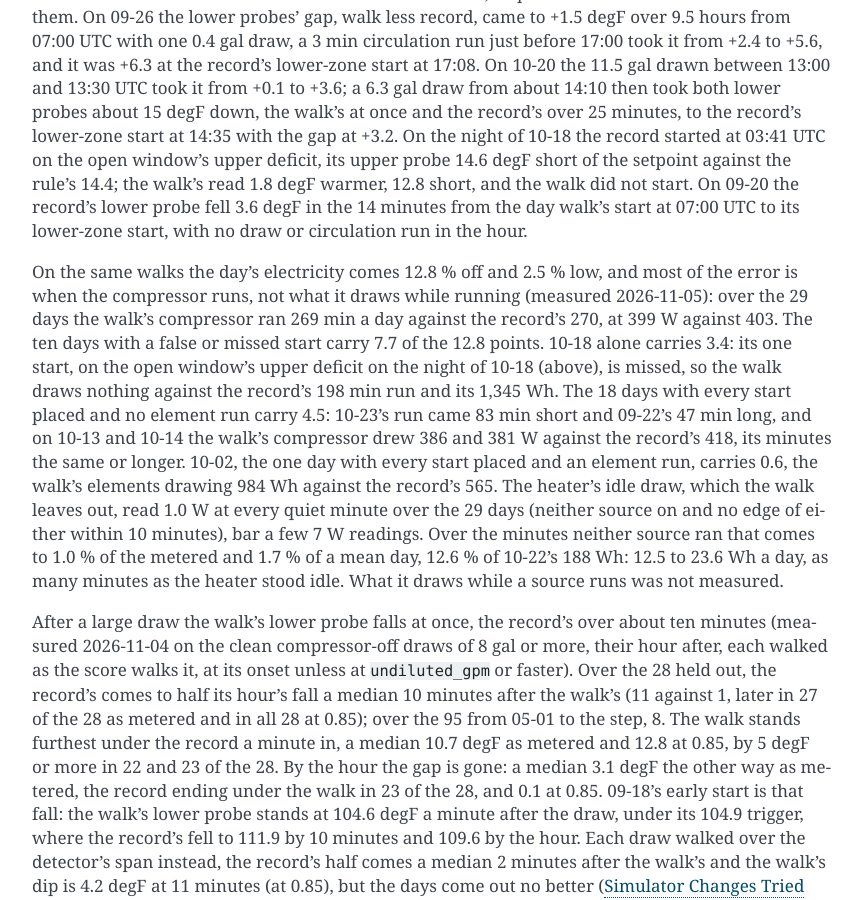
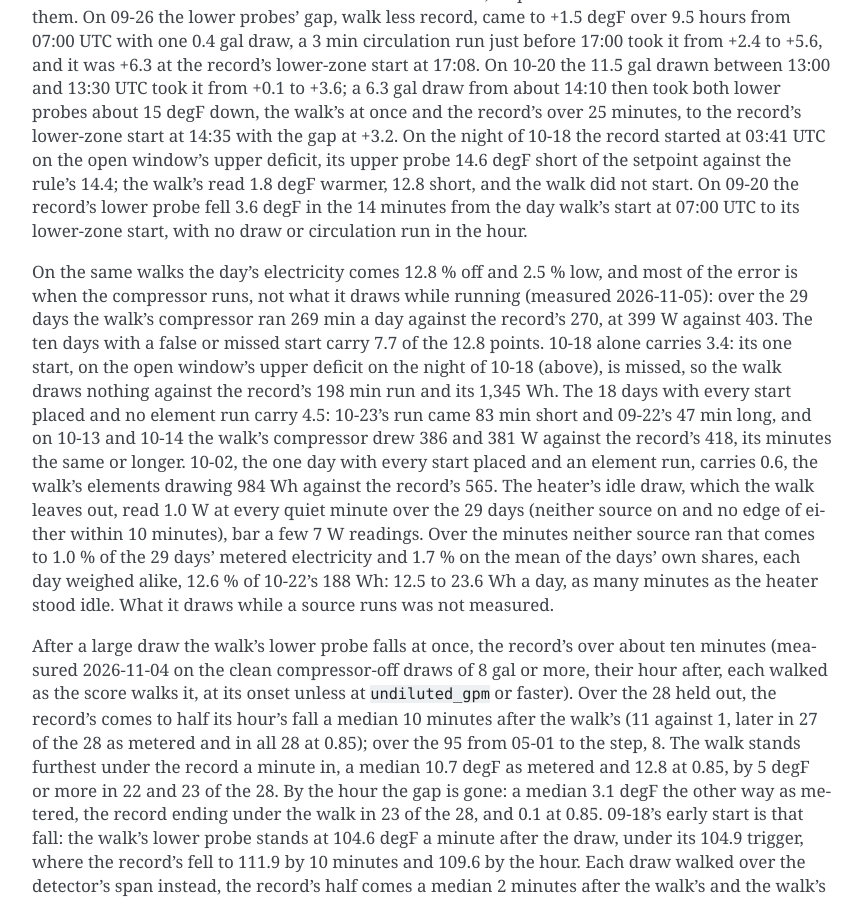
Before and after one commit to eman/nwp500-python, a Sphinx documentation site: the page built from docs/explanation/simulator.rst, in a window 1280 px wide and 900 px high, scrolled down 12627 px. Shown: the whole window, without its empty margins (338-1200 px from the left). Built offline with Sphinx 7.4.7, drawn with Linux system fonts in a browser that asks for light colours.

Commit message:
docs(sim): the idle share's two aggregates named

```diff
--- a/docs/explanation/simulator.rst
+++ b/docs/explanation/simulator.rst
@@ -744,10 +744,11 @@ and an element run, carries 0.6, the walk's elements drawing 984 Wh
 against the record's 565. The heater's idle draw, which the walk leaves
 out, read 1.0 W at every quiet minute over the 29 days (neither source
 on and no edge of either within 10 minutes), bar a few 7 W readings.
-Over the minutes neither source ran that comes to 1.0 % of the metered
-and 1.7 % of a mean day, 12.6 % of 10-22's 188 Wh: 12.5 to 23.6 Wh a
-day, as many minutes as the heater stood idle. What it draws while a
-source runs was not measured.
+Over the minutes neither source ran that comes to 1.0 % of the 29 days'
+metered electricity and 1.7 % on the mean of the days' own shares, each
+day weighed alike, 12.6 % of 10-22's 188 Wh: 12.5 to 23.6 Wh a day, as
+many minutes as the heater stood idle. What it draws while a source runs
+was not measured.
 
 After a large draw the walk's lower probe falls at once, the record's
 over about ten minutes (measured 2026-11-04 on the clean compressor-off
```
